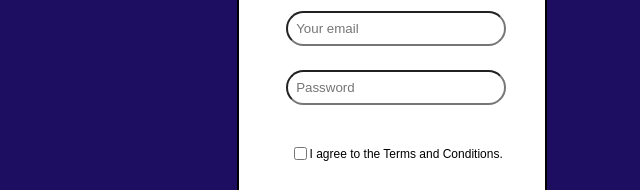
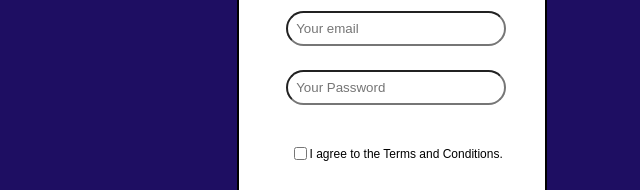
Before and after one commit to tyagipk108/Frontend-Developer-Assignment, a plain HTML site: page index.html in a window 1280 px wide. Shown: the part 297-487 px from the top of the page, 640-1280 px from the left. Drawn offline with Linux system fonts and the light colour scheme.

Commit message:
modified placeholder text

```diff
--- a/index.html
+++ b/index.html
@@ -54,7 +54,7 @@
                 </div>
                 <div class="row">
                     <label for="e_pass">
-                        <input name="e_pass" id="e_pass" type="password" required="" placeholder="Password">
+                        <input name="e_pass" id="e_pass" type="password" required="" placeholder="Your Password">
                     </label>
                 </div>
             </br>
```
